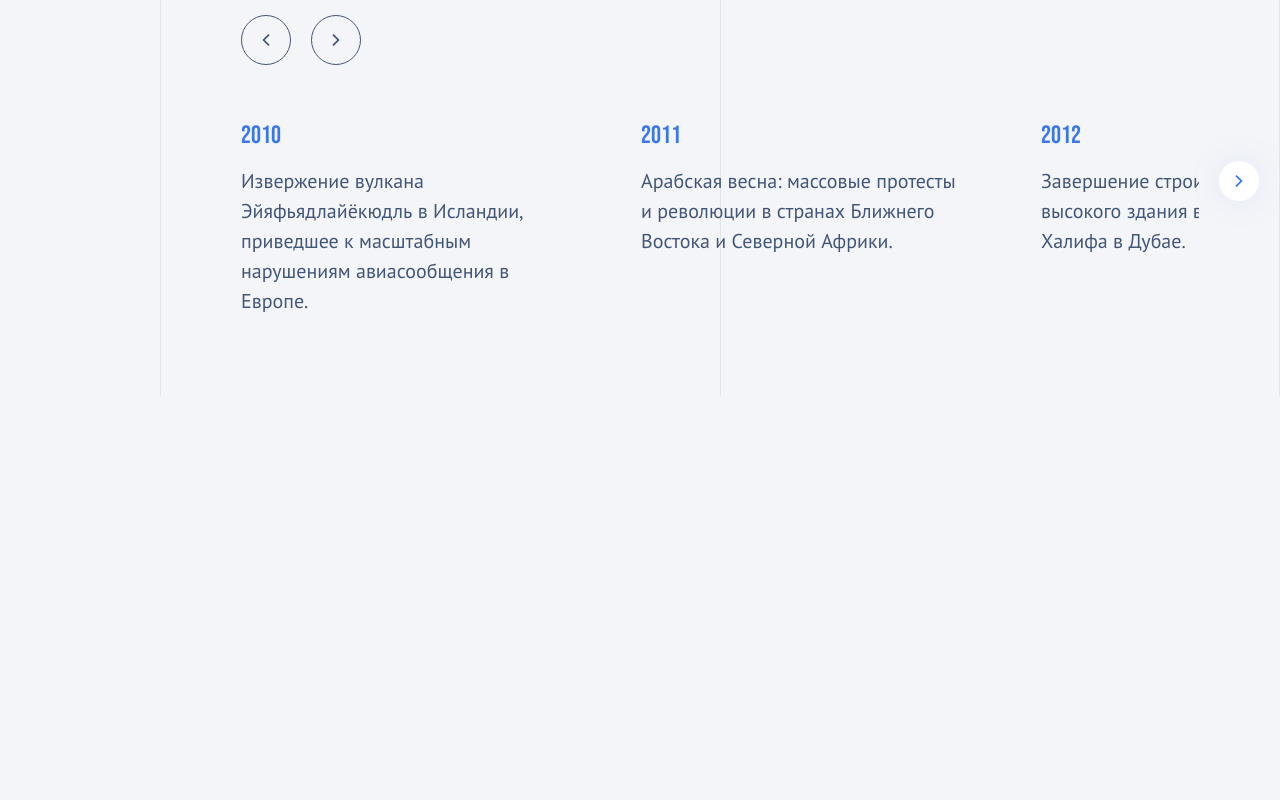
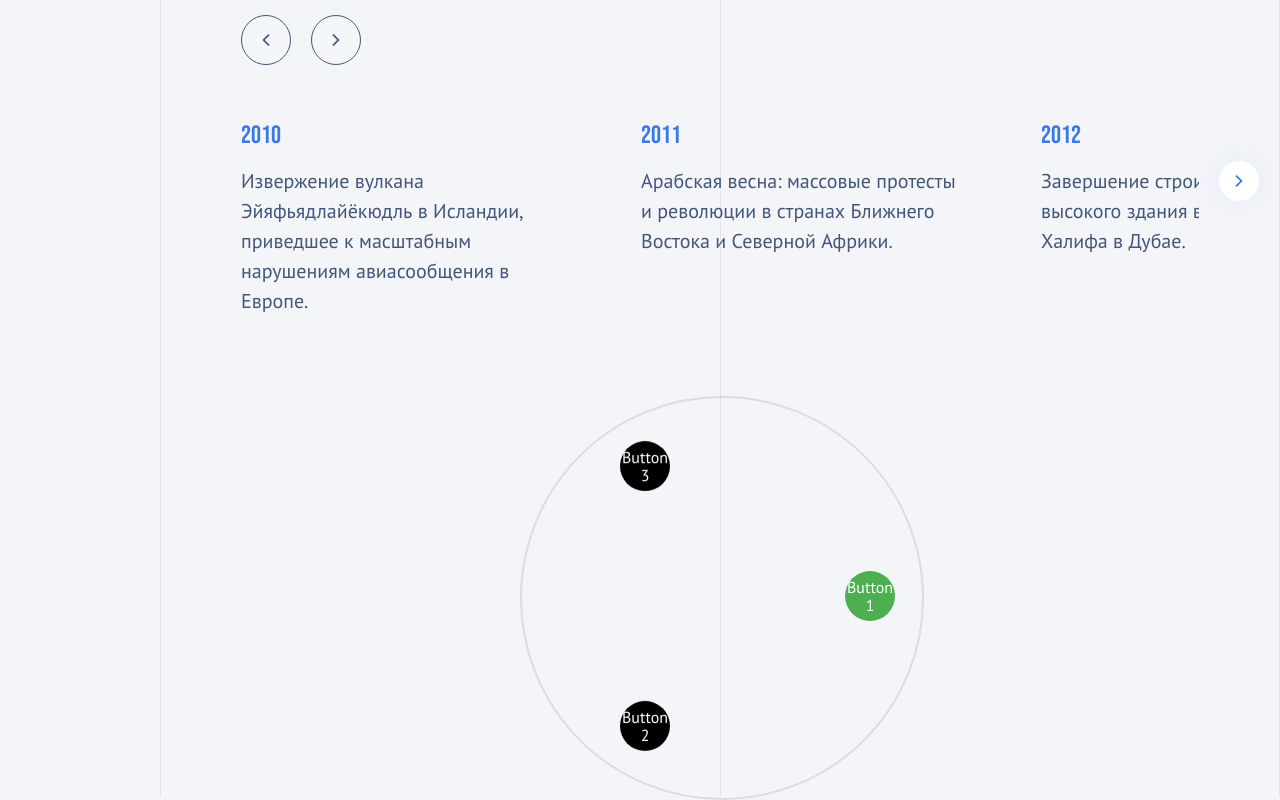
Before and after one commit to Otkazano/history-slider, a React (Create React App) app: page / in a window 1280 px wide. Shown: the part 720-1520 px from the top of the page. Before the commit the page ends 1116 px from the top, so only its background shows below. Built offline with nearby package versions, Linux system fonts and the light colour scheme.

Commit message:
add first version of animation

```diff
--- a/src/components/App/App.tsx
+++ b/src/components/App/App.tsx
@@ -6,6 +6,7 @@ import Years from '../Years/Years';
 import { MockDataInit } from '../../utils/Data/DataTypes';
 import InfoSlider from '../InfoSlider/InfoSlider';
 import ChooseSphereButtons from '../ChooseSphereButtons/ChooseSphereButtons';
+import CircleMenu from '../CircleMenu/CircleMenu';
 
 const App: React.FC = () => {
   const [mockData, setMockData] = useState<MockDataInit[]>(MockData);
@@ -21,6 +22,7 @@ const App: React.FC = () => {
         maxValue={MockData.length}
       />
       <InfoSlider data={mockData[selected]} />
+      <CircleMenu />
     </div>
   );
 };
--- /dev/null
+++ b/src/components/CircleMenu/CircleMenu.scss
@@ -0,0 +1,47 @@
+.circle-menu-wrapper {
+  position: relative;
+  width: 400px;
+  height: 400px;
+  margin: 0 auto;
+}
+
+.circle-background {
+  position: absolute;
+  width: 100%;
+  height: 100%;
+  border-radius: 50%;
+  border: 2px solid #ddd;
+  z-index: 0;
+}
+
+.circle-menu {
+  position: absolute;
+  width: 100%;
+  height: 100%;
+  display: flex;
+  align-items: center;
+  justify-content: center;
+  transform-style: preserve-3d;
+  transition: transform 0.5s ease; /* Плавный переход при изменении угла */
+}
+
+.circle-item {
+  position: absolute;
+  width: 50px;
+  height: 50px;
+  background-color: #000; /* Черный цвет кнопок */
+  border-radius: 50%;
+  display: flex;
+  align-items: center;
+  justify-content: center;
+  cursor: pointer;
+  transition: background-color 0.3s;
+  text-align: center;
+  color: #fff; /* Белый цвет текста */
+  transform-origin: center center;
+}
+
+.circle-item.selected {
+  background-color: #4caf50;
+  color: white;
+}
--- /dev/null
+++ b/src/components/CircleMenu/CircleMenu.tsx
@@ -0,0 +1,48 @@
+import React, { useState, useEffect } from 'react';
+import { gsap } from 'gsap';
+import './CircleMenu.scss';
+
+const CircleMenu: React.FC = () => {
+  const buttons = ['Button 1', 'Button 2', 'Button 3'];
+  const [selectedIndex, setSelectedIndex] = useState<number>(0);
+
+  useEffect(() => {
+    const angle = 360 / buttons.length;
+    const rotation = -angle * selectedIndex;
+
+    gsap.to('.circle-menu', {
+      rotation: rotation,
+      duration: 0.5,
+      ease: 'power2.out',
+      transformOrigin: '50% 50%',
+    });
+  }, [selectedIndex]);
+
+  const handleClick = (index: number) => {
+    if (index !== selectedIndex) {
+      setSelectedIndex(index);
+    }
+  };
+
+  return (
+    <div className="circle-menu-wrapper">
+      <div className="circle-background"></div>
+      <div className="circle-menu">
+        {buttons.map((button, index) => (
+          <div
+            key={index}
+            className={`circle-item ${selectedIndex === index ? 'selected' : ''}`}
+            onClick={() => handleClick(index)}
+            style={{
+              transform: `rotate(${(360 / buttons.length) * index}deg) translateX(150px) rotate(${-((360 / buttons.length) * index)}deg)`,
+            }}
+          >
+            {button}
+          </div>
+        ))}
+      </div>
+    </div>
+  );
+};
+
+export default CircleMenu;
```
